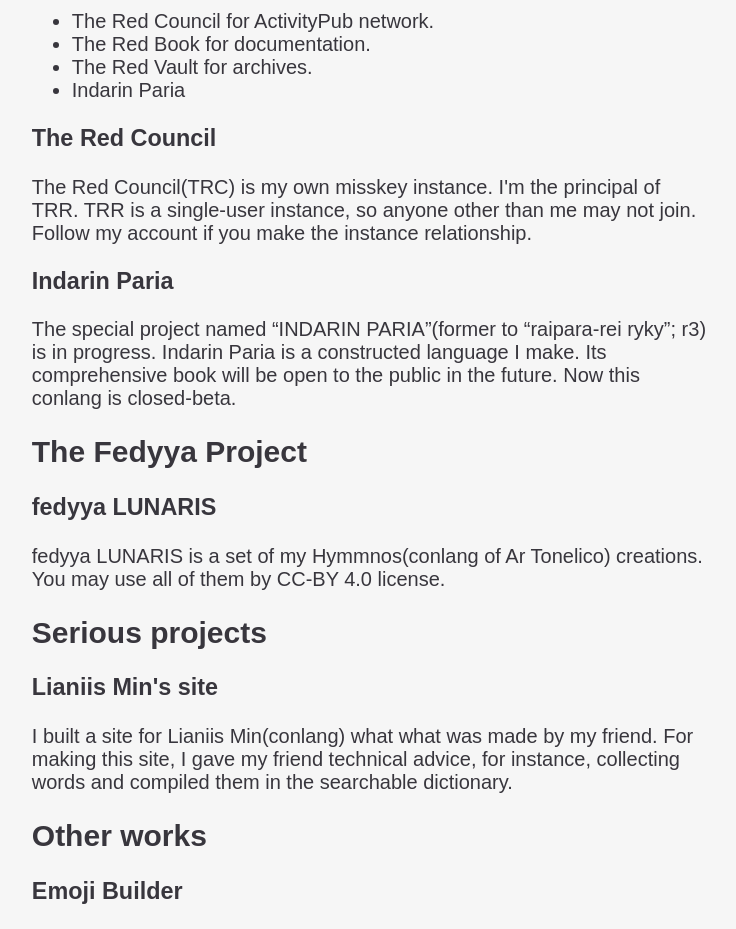
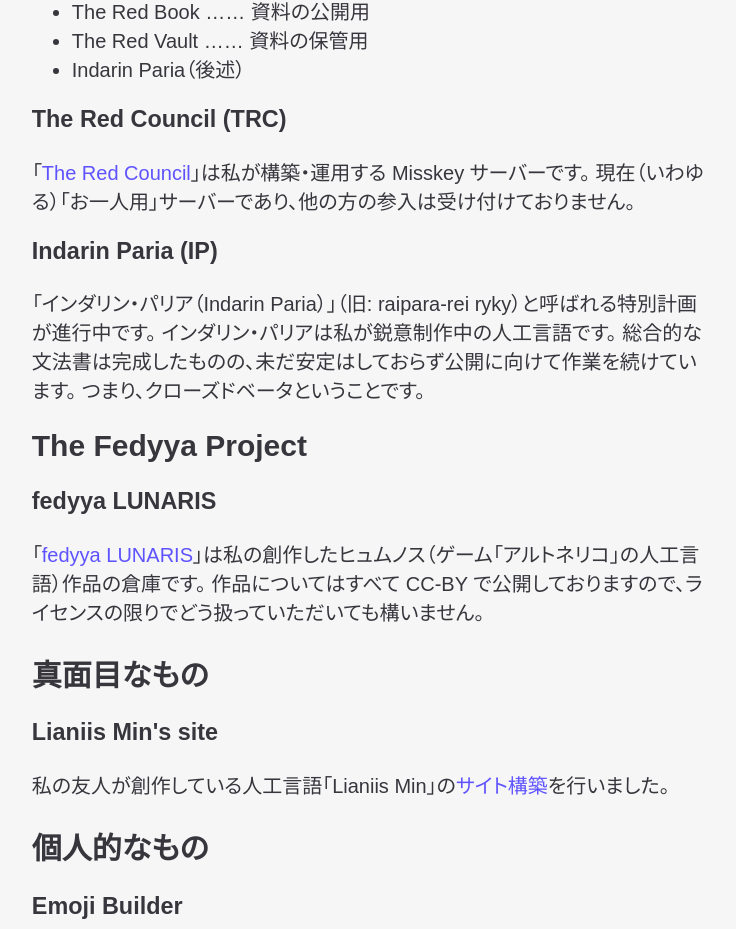
Before and after one commit to akaregi/azure3, a Next.js app: page /works in a window 1280 px wide. Shown: the part 215-1144 px from the top of the page, without its empty margins (355-1091 px from the left). Built offline with nearby package versions, Linux system fonts and the light colour scheme.

Commit message:
change: translate en to ja
Signed-off-by: akaregi <verdigris@azure.icu>

```diff
--- a/src/docs/Works.mdx
+++ b/src/docs/Works.mdx
@@ -1,38 +1,46 @@
 ## The Red Project
 
-Some plans belong to this project.
+- The Red Council …… ActivityPub ネットワーク実装（Misskey）
+- The Red Book …… 資料の公開用
+- The Red Vault …… 資料の保管用
+- Indarin Paria（後述）
 
-- The Red Council for ActivityPub network.
-- The Red Book for documentation.
-- The Red Vault for archives.
-- Indarin Paria
+### The Red Council (TRC)
 
-### The Red Council
+「[The Red Council](https://council.azure.icu/)」は私が構築・運用する Misskey サーバーです。
+現在（いわゆる）「お一人用」サーバーであり、他の方の参入は受け付けておりません。
 
-The Red Council(TRC) is my own misskey instance. I'm the principal of TRR. TRR is a single-user instance, so anyone other than me may not join. Follow my account if you make the instance relationship.
+### Indarin Paria (IP)
 
-### Indarin Paria
-
-The special project named “INDARIN PARIA”(former to “raipara-rei ryky”; r3) is in progress. Indarin Paria is a constructed language I make. Its comprehensive book will be open to the public in the future. Now this conlang is closed-beta.
+「インダリン・パリア（Indarin Paria）」（旧: raipara-rei ryky）と呼ばれる特別計画が進行中です。
+インダリン・パリアは私が鋭意制作中の人工言語です。
+総合的な文法書は完成したものの、未だ安定はしておらず公開に向けて作業を続けています。
+つまり、クローズドベータということです。
 
 ## The Fedyya Project
 
 ### fedyya LUNARIS
 
-fedyya LUNARIS is a set of my Hymmnos(conlang of Ar Tonelico) creations. You may use all of them by CC-BY 4.0 license.
+「[fedyya LUNARIS](https://lunaris.azure.icu/)」は私の創作したヒュムノス（ゲーム「アルトネリコ」の人工言語）作品の倉庫です。
+作品についてはすべて CC-BY で公開しておりますので、ライセンスの限りでどう扱っていただいても構いません。
 
-## Serious projects
+## 真面目なもの
 
 ### Lianiis Min's site
 
-I built a site for Lianiis Min(conlang) what what was made by my friend. For making this site, I gave my friend technical advice, for instance, collecting words and compiled them in the searchable dictionary.
+私の友人が創作している人工言語「Lianiis Min」の[サイト構築](https://lianiis.com/)を行いました。
 
-## Other works
+## 個人的なもの
 
 ### Emoji Builder
 
-The Emoji Builder is complicated to explain. This site is for making a sentence with Emoji expression. This is published on GitHub.
+([GitHub](https://github.com/akaregi/emoji-builder) AGPL-3.0)
 
-### The Iyo Shrine
+「[Emoji Builder](https://emoji-builder.azure.icu/)」は、その……説明に苦慮する類のアプリです。
+接頭辞とアルファベットで構成される絵文字で文章を作るときに役立ちます。
 
-The Iyo Shrine(JA: 伊予神社) is a virtual shrine that you can pick some Omikujis(like a fortune cookie). I license this as AGPL-3.0 so you can get source codes on GitHub. New result candidates are welcome. If you desire, please make a PR at GitHub.
+### 伊予神社
+
+([GitHub](https://github.com/akaregi/Omikuji-Machine) AGPL-3.0)
+
+「[伊予神社](https://omikuji.azure.icu/)」は御神籤を引ける仮想の神社です。
```
